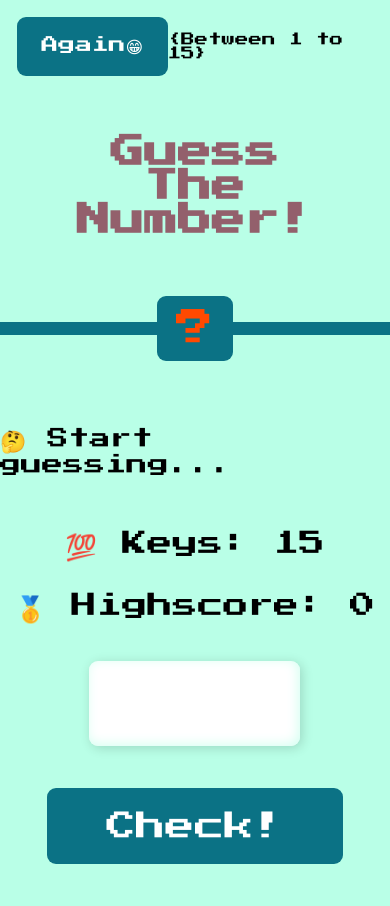
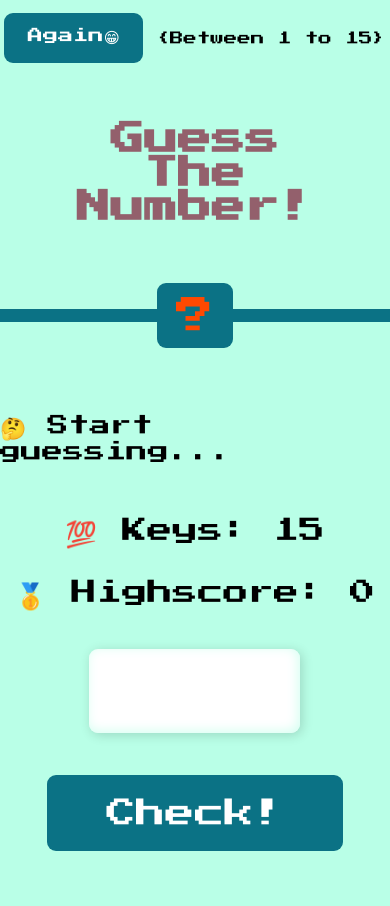
Before and after one commit to siddhld/Guess-The-Number, a plain HTML site: page index.html in a window 390 px wide. Drawn offline with Linux system fonts and the light colour scheme.

Commit message:
updating css file

```diff
--- a/style.css
+++ b/style.css
@@ -243,15 +243,24 @@ input {
     height: 100%;
   }
 
+  .top {
+    margin: 1.5vh 4px;
+    display: flex;
+    align-items: center;
+    justify-content: space-between;
+  }
+
   .between {
     font-size: 1.6vh;
   }
   .again {
-    font-size: 2vh;
+    font-size: 1.8vh;
+    width: 16.5vh;
+    height: 6vh;
   }
 }
 
-@media (max-width: 250px) {
+/* @media (max-width: 250px) {
   .top {
     margin: 1vh 4px;
     display: flex;
@@ -268,4 +277,4 @@ input {
     height: 6vh;
     font-size: 1.7vh;
   }
-}
+} */
```
